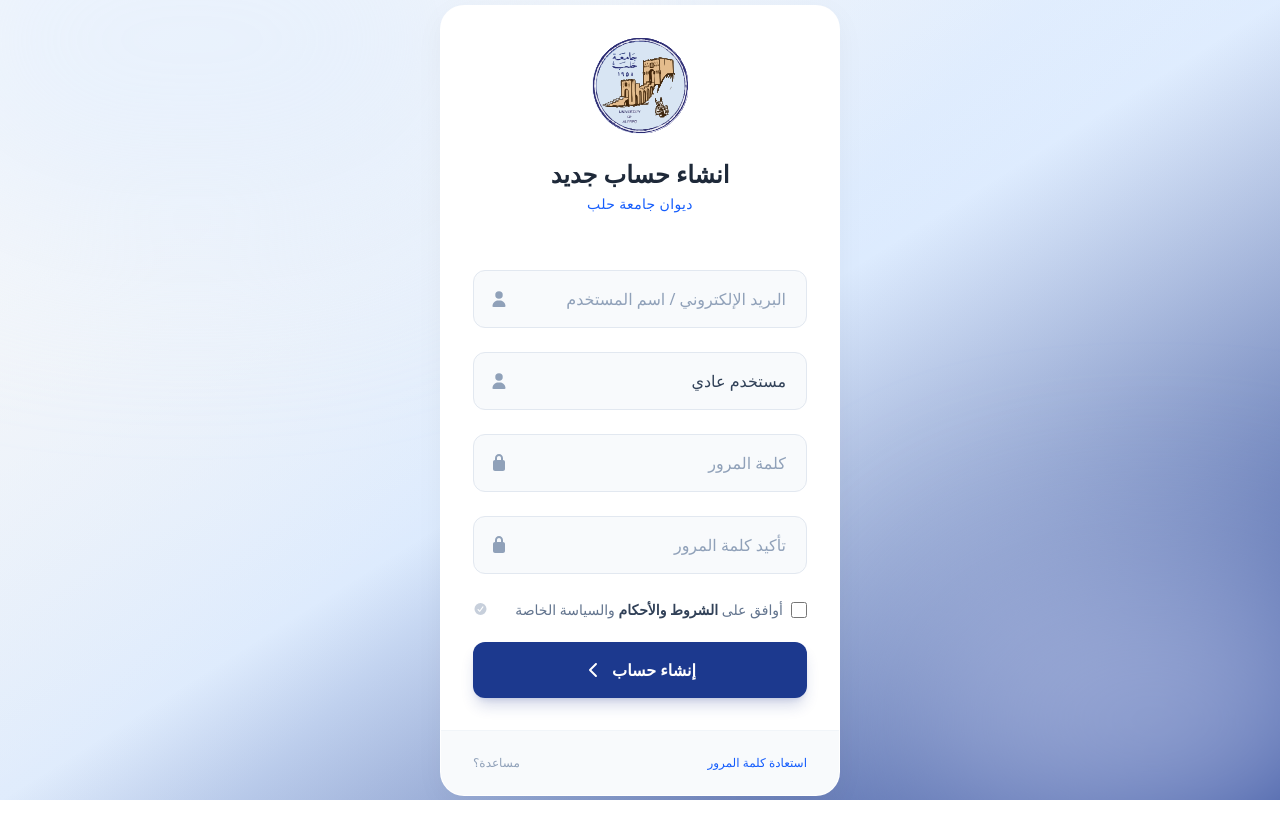
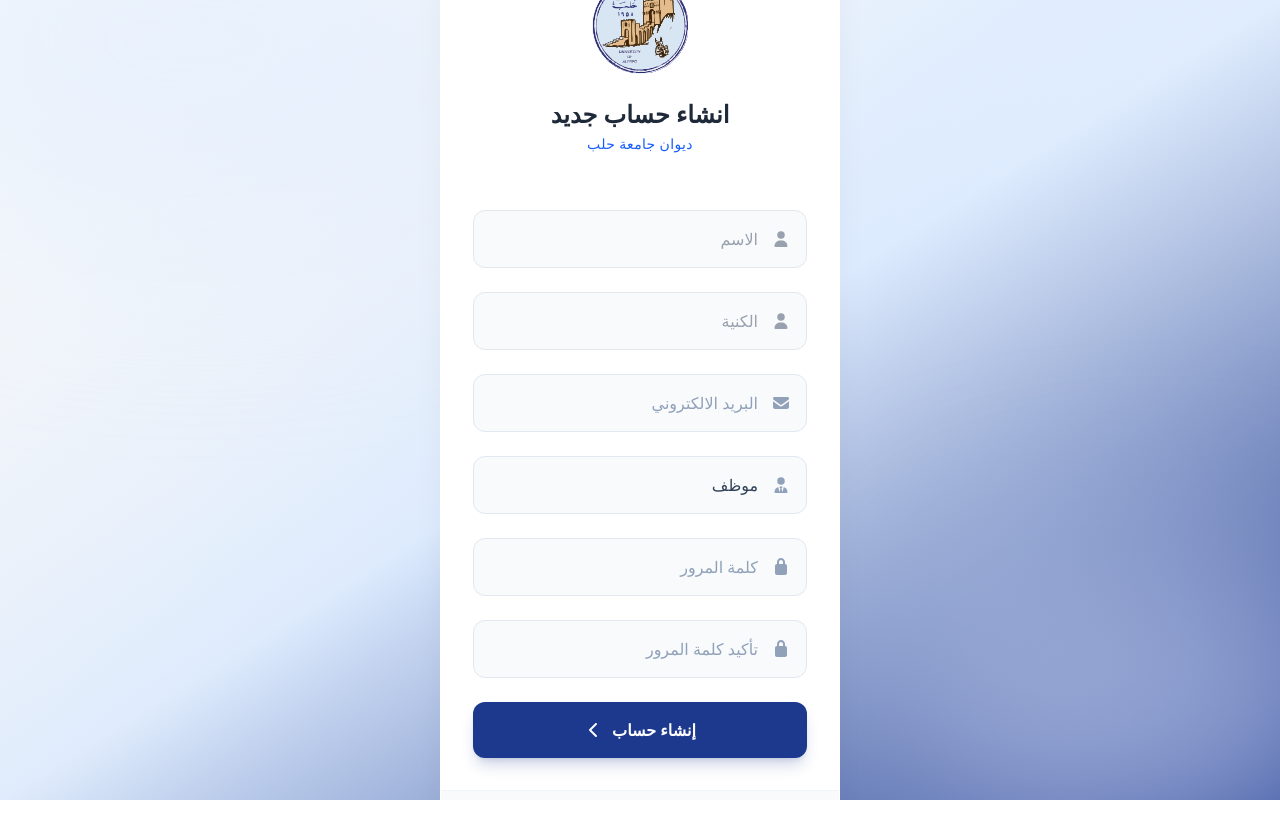
Before and after one commit to PROuserR/university_mailbox_system, a Next.js app: page /auth/signup in a window 1280 px wide. Built offline with nearby package versions, Linux system fonts and the light colour scheme; grey boxes are pictures that could not be loaded.

Commit message:
added auth api

```diff
--- a/app/auth/forget-password/page.tsx
+++ b/app/auth/forget-password/page.tsx
@@ -1,31 +1,37 @@
 'use client'
 import { FontAwesomeIcon } from '@fortawesome/react-fontawesome';
-import { faEnvelope, faLock, faArrowRight } from '@fortawesome/free-solid-svg-icons';
+import { faEnvelope, faArrowRight } from '@fortawesome/free-solid-svg-icons';
+import axios from 'axios';
+import { useState } from 'react';
 
-// --- Mock Component for demonstration ---
-// Replace this with your actual Logo component/image
-const MailLogo = () => (
-    <div className="relative w-24 h-24">
-        {/* Placeholder for the actual circular logo image */}
-        <div className="bg-blue-100 rounded-full flex items-center justify-center text-xl font-bold text-blue-600">
-            MAIL
-        </div>
-    </div>
-);
+export default function ForgotPasswordPage() {
+    const [email, setEmail] = useState("");
 
-const ForgotPasswordPage = () => {
-    const handleSubmit = (e) => {
+
+    const forgetPassword = async () => {
+        const userData = { "email": email };
+        const res = await axios.post("http://universitymailbox.runasp.net/api/auth/forget-password", userData)
+        console.log(res)
+    }
+
+    const handleSubmit = (e: React.FormEvent<HTMLFormElement>) => {
         e.preventDefault();
         // Handle form submission logic (e.g., calling an API to send reset link)
+        forgetPassword();
         console.log("Password reset requested.");
     };
 
     return (
         // Main Container: Centers content on the screen
-        <div className="flex w-full h-full items-center justify-center min-h-screen bg-gray-50 p-4">
+        <div
+            className="h-full w-full absolute left-0 top-0 flex items-center justify-center font-sans text-right overflow-y-hidden z-10">
+
+            {/* Gradient Overlay */}
+            <div className="absolute inset-0 bg-gradient-to-br from-gray-50 via-blue-200 to-blue-900" />
+
 
             {/* Card Wrapper: Defines the visible, contained element */}
-            <div className="w-full max-w-md bg-white p-8 sm:p-10 rounded-xl shadow-2xl transition-all duration-300">
+            <div className="relative z-20 w-full max-w-md px-4 py-6 bg-white rounded-3xl shadow-2xl border border-gray-100 flex flex-col items-center">
 
                 {/* Header Section (Logo and Title) */}
                 <div className="text-center mb-16">
@@ -38,13 +44,9 @@ const ForgotPasswordPage = () => {
                 </div>
 
                 {/* The Form */}
-                <form onSubmit={handleSubmit} className="space-y-12">
-
+                <form onSubmit={handleSubmit} className="space-y-8 w-full">
                     {/* Input Field: Email/Username */}
                     <div>
-                        <label htmlFor="email" className="block text-sm font-medium text-gray-700 mb-1" dir='rtl'>
-                            البريد الإلكتروني أو اسم المستخدم *
-                        </label>
                         <div className="relative flex flex-row-reverse items-center">
                             {/* Icon Placement */}
                             <div className="absolute inset-y-0 right-4 pl-3 flex items-center pointer-events-none">
@@ -56,7 +58,8 @@ const ForgotPasswordPage = () => {
                                 id="email"
                                 name="email"
                                 type="email"
-                                placeholder="البريد الإلكتروني أو اسم المستخدم"
+                                onChange={(e) => setEmail(e.target.value)}
+                                placeholder="البريد الإلكتروني"
                                 required
                                 className="block w-full pr-12 py-3 border border-gray-300 rounded-lg focus:ring-blue-500 focus:border-blue-500 transition duration-150 text-right"
                             />
@@ -91,5 +94,3 @@ const ForgotPasswordPage = () => {
         </div>
     );
 };
-
-export default ForgotPasswordPage;
--- a/app/auth/login/page.tsx
+++ b/app/auth/login/page.tsx
@@ -9,25 +9,26 @@ import {
 } from "@fortawesome/free-solid-svg-icons";
 import Image from "next/image";
 import Link from "next/link";
+import axios from 'axios';
 
 export default function LoginPage() {
     const [email, setEmail] = useState("");
     const [password, setPassword] = useState("");
     const [isLoading, setIsLoading] = useState(false);
 
+    const loginUser = async () => {
+        const userData = { "email": email, "password": password };
+        const res = await axios.post("http://universitymailbox.runasp.net/api/auth/login", userData)
+        console.log(res)
+    }
+
     const handleSubmit = async (e: React.FormEvent<HTMLFormElement>) => {
         e.preventDefault();
         if (!email || !password) return;
+        loginUser();
+        setIsLoading(true);
+    };
 
-        setIsLoading(true);
-
-        // Simulate login process
-        setTimeout(() => {
-            console.log("Logging in with:", email, password);
-            alert(`Login attempted for: ${email}`);
-            setIsLoading(false);
-        }, 1500);
-    };
 
     return (
         <div
@@ -62,12 +63,13 @@ export default function LoginPage() {
                 {/* --- LOGIN FORM SECTION --- */}
                 <form onSubmit={handleSubmit} className="w-full space-y-6 mb-8">
 
+
                     {/* Email Input Group */}
                     <div className="relative group transition-all duration-300">
                         <input
                             id="email"
-                            type="text"
-                            placeholder="البريد الإلكتروني / اسم المستخدم"
+                            type="email"
+                            placeholder="البريد الإلكتروني"
                             value={email}
                             onChange={(e) => setEmail(e.target.value)}
                             className="w-full bg-gray-50 border border-gray-200 rounded-xl px-4 py-4 pr-12 text-slate-700 focus:bg-white focus:outline-none focus:border-blue-500 focus:ring-4 focus:ring-blue-500/10 transition-all duration-300 placeholder:text-gray-400"
@@ -76,7 +78,7 @@ export default function LoginPage() {
 
                         {/* FontAwesome Icon - User */}
                         <div className="absolute right-4 top-1/2 -translate-y-1/2 text-gray-400 group-focus-within:text-blue-600 transition-colors duration-300">
-                            <FontAwesomeIcon icon={faUser} className="w-5 h-5" />
+                            <FontAwesomeIcon icon={faEnvelope} className="w-5 h-5" />
                         </div>
                     </div>
 
--- a/app/auth/signup/page.tsx
+++ b/app/auth/signup/page.tsx
@@ -5,19 +5,30 @@ import { FontAwesomeIcon } from "@fortawesome/react-fontawesome";
 import {
     faUser,
     faLock,
-    faCheckCircle,
-    faChevronRight
+    faChevronRight,
+    faEnvelope,
+    faUserTie
 } from "@fortawesome/free-solid-svg-icons";
 import Image from "next/image";
+import axios from 'axios';
+import Link from "next/link";
 
-export default function RegisterPage() {
+export default function SignupPage() {
     const [email, setEmail] = useState("");
     const [password, setPassword] = useState("");
     const [confirmPassword, setConfirmPassword] = useState("");
     const [agreeToTerms, setAgreeToTerms] = useState(false);
-    const [userType, setUserType] = useState("normal"); // New state for user type
+    const [firstname, setFirstname] = useState("");
+    const [lastname, setLastname] = useState("");
+    const [userType, setUserType] = useState("employee"); // New state for user type
 
-    const handleRegister = (e: FormEvent<HTMLFormElement>) => {
+    const signupUser = async () => {
+        const userData = { "firstName": firstname, "lastName": lastname, "email": email, "password": password, "role": userType };
+        const res = await axios.post("http://universitymailbox.runasp.net/api/users", userData)
+        console.log(res)
+    }
+
+    const handleRegister = (e: React.FormEvent<HTMLFormElement>) => {
         e.preventDefault();
         if (password !== confirmPassword) {
             alert("كلمة المرور والتأكيد غير متطابقين");
@@ -27,6 +38,7 @@ export default function RegisterPage() {
             alert("يرجى الموافقة على الشروط والأحكام");
             return;
         }
+        signupUser()
         console.log("User registered:", { email, userType });
         alert("تم إنشاء الحساب بنجاح!");
     };
@@ -65,40 +77,79 @@ export default function RegisterPage() {
                 {/* Form */}
                 <form onSubmit={handleRegister} className="p-8 space-y-6">
 
-                    {/* Input Group 1: Email/Username */}
-                    <div className="relative group">
+
+                    {/* Firstname Input Group */}
+                    <div className="relative group transition-all duration-300">
                         <input
+                            id="firstname"
                             type="text"
-                            id="username"
-                            placeholder="البريد الإلكتروني / اسم المستخدم"
-                            value={email}
-                            onChange={(e) => setEmail(e.target.value)}
-                            className="w-full bg-slate-50 text-slate-700 border border-slate-200 rounded-xl px-5 py-4 pl-12 focus:bg-white focus:outline-none focus:ring-2 focus:ring-blue-100 focus:border-blue-300 transition-all duration-300 placeholder:text-slate-400"
+                            placeholder="الاسم"
+                            value={firstname}
+                            onChange={(e) => setFirstname(e.target.value)}
+                            className="w-full bg-gray-50 border border-gray-200 rounded-xl px-4 py-4 pr-12 text-slate-700 focus:bg-white focus:outline-none focus:border-blue-500 focus:ring-4 focus:ring-blue-500/10 transition-all duration-300 placeholder:text-gray-400"
                             required
                         />
-                        <div className="absolute left-4 top-1/2 -translate-y-1/2 text-slate-400 group-focus-within:text-blue-500 transition-colors">
+
+                        {/* FontAwesome Icon - User */}
+                        <div className="absolute right-4 top-1/2 -translate-y-1/2 text-gray-400 group-focus-within:text-blue-600 transition-colors duration-300">
                             <FontAwesomeIcon icon={faUser} className="w-5 h-5" />
                         </div>
                     </div>
 
-                    {/* Input Group 1.5: User Type */}
+                    {/* Lastname Input Group */}
+                    <div className="relative group transition-all duration-300">
+                        <input
+                            id="lastname"
+                            type="text"
+                            placeholder="الكنية"
+                            value={lastname}
+                            onChange={(e) => setLastname(e.target.value)}
+                            className="w-full bg-gray-50 border border-gray-200 rounded-xl px-4 py-4 pr-12 text-slate-700 focus:bg-white focus:outline-none focus:border-blue-500 focus:ring-4 focus:ring-blue-500/10 transition-all duration-300 placeholder:text-gray-400"
+                            required
+                        />
+
+                        {/* FontAwesome Icon - User */}
+                        <div className="absolute right-4 top-1/2 -translate-y-1/2 text-gray-400 group-focus-within:text-blue-600 transition-colors duration-300">
+                            <FontAwesomeIcon icon={faUser} className="w-5 h-5" />
+                        </div>
+                    </div>
+
+
+
+                    {/* Input Group: Email */}
+                    <div className="relative group">
+                        <input
+                            type="email"
+                            id="email"
+                            placeholder="البريد الالكتروني"
+                            value={email}
+                            onChange={(e) => setEmail(e.target.value)}
+                            className="w-full bg-slate-50 text-slate-700 border border-slate-200 rounded-xl px-5 py-4 pr-12 focus:bg-white focus:outline-none focus:ring-2 focus:ring-blue-100 focus:border-blue-300 transition-all duration-300 placeholder:text-slate-400"
+                            required
+                        />
+                        <div className="absolute right-4 top-1/2 -translate-y-1/2 text-slate-400 group-focus-within:text-blue-500 transition-colors">
+                            <FontAwesomeIcon icon={faEnvelope} className="w-5 h-5" />
+                        </div>
+                    </div>
+
+                    {/* Input Group: User Type */}
                     <div className="relative group">
                         <select
                             id="userType"
                             value={userType}
                             onChange={(e) => setUserType(e.target.value)}
-                            className="w-full bg-slate-50 text-slate-700 border border-slate-200 rounded-xl px-5 py-4 pl-12 focus:bg-white focus:outline-none focus:ring-2 focus:ring-blue-100 focus:border-blue-300 transition-all duration-300 placeholder:text-slate-400 appearance-none"
+                            className="w-full bg-slate-50 text-slate-700 border border-slate-200 rounded-xl px-5 py-4 pr-12 focus:bg-white focus:outline-none focus:ring-2 focus:ring-blue-100 focus:border-blue-300 transition-all duration-300 placeholder:text-slate-400 appearance-none"
                             required
                         >
-                            <option value="normal">مستخدم عادي</option>
-                            <option value="admin">مسؤول</option>
+                            <option value="employee">موظف</option>
+                            <option value="dean">مسؤول</option>
                         </select>
-                        <div className="absolute left-4 top-1/2 -translate-y-1/2 text-slate-400">
-                            <FontAwesomeIcon icon={faUser} className="w-5 h-5" />
+                        <div className="absolute right-4 top-1/2 -translate-y-1/2 text-slate-400">
+                            <FontAwesomeIcon icon={faUserTie} className="w-5 h-5" />
                         </div>
                     </div>
 
-                    {/* Input Group 2: Password */}
+                    {/* Input Group: Password */}
                     <div className="relative group">
                         <input
                             type="password"
@@ -106,15 +157,15 @@ export default function RegisterPage() {
                             placeholder="كلمة المرور"
                             value={password}
                             onChange={(e) => setPassword(e.target.value)}
-                            className="w-full bg-slate-50 text-slate-700 border border-slate-200 rounded-xl px-5 py-4 pl-12 focus:bg-white focus:outline-none focus:ring-2 focus:ring-blue-100 focus:border-blue-300 transition-all duration-300 placeholder:text-slate-400"
+                            className="w-full bg-slate-50 text-slate-700 border border-slate-200 rounded-xl px-5 py-4 pr-12 focus:bg-white focus:outline-none focus:ring-2 focus:ring-blue-100 focus:border-blue-300 transition-all duration-300 placeholder:text-slate-400"
                             required
                         />
-                        <div className="absolute left-4 top-1/2 -translate-y-1/2 text-slate-400 group-focus-within:text-blue-500 transition-colors">
+                        <div className="absolute right-4 top-1/2 -translate-y-1/2 text-slate-400 group-focus-within:text-blue-500 transition-colors">
                             <FontAwesomeIcon icon={faLock} className="w-5 h-5" />
                         </div>
                     </div>
 
-                    {/* Input Group 3: Confirm Password */}
+                    {/* Input Group: Confirm Password */}
                     <div className="relative group">
                         <input
                             type="password"
@@ -122,16 +173,16 @@ export default function RegisterPage() {
                             placeholder="تأكيد كلمة المرور"
                             value={confirmPassword}
                             onChange={(e) => setConfirmPassword(e.target.value)}
-                            className="w-full bg-slate-50 text-slate-700 border border-slate-200 rounded-xl px-5 py-4 pl-12 focus:bg-white focus:outline-none focus:ring-2 focus:ring-blue-100 focus:border-blue-300 transition-all duration-300 placeholder:text-slate-400"
+                            className="w-full bg-slate-50 text-slate-700 border border-slate-200 rounded-xl px-5 py-4 pr-12 focus:bg-white focus:outline-none focus:ring-2 focus:ring-blue-100 focus:border-blue-300 transition-all duration-300 placeholder:text-slate-400"
                             required
                         />
-                        <div className="absolute left-4 top-1/2 -translate-y-1/2 text-slate-400 group-focus-within:text-blue-500 transition-colors">
+                        <div className="absolute right-4 top-1/2 -translate-y-1/2 text-slate-400 group-focus-within:text-blue-500 transition-colors">
                             <FontAwesomeIcon icon={faLock} className="w-5 h-5" />
                         </div>
                     </div>
 
                     {/* Checkbox Terms */}
-                    <div className="flex items-start gap-3 pt-1">
+                    {/* <div className="flex items-start gap-3 pt-1">
                         <div className="flex-1">
                             <label className="flex items-center gap-2 cursor-pointer group">
                                 <input
@@ -148,7 +199,7 @@ export default function RegisterPage() {
                         <div className="text-xs text-slate-400">
                             <FontAwesomeIcon icon={faCheckCircle} className="w-4 h-4 opacity-50" />
                         </div>
-                    </div>
+                    </div> */}
 
                     {/* Submit Button */}
                     <button
@@ -163,13 +214,13 @@ export default function RegisterPage() {
 
                 {/* Footer Links */}
                 <div className="bg-slate-50 px-8 py-6 border-t border-slate-100 flex items-center justify-between text-xs">
-                    <a href="#" className="text-blue-600 hover:text-blue-700 hover:underline decoration-blue-300 underline-offset-4 transition-all">
+                    <Link href="/auth/forget-password" className="text-blue-600 hover:text-blue-700 hover:underline decoration-blue-300 underline-offset-4 transition-all">
                         استعادة كلمة المرور
-                    </a>
+                    </Link>
 
-                    <a href="#" className="text-slate-400 hover:text-blue-600 transition-colors">
+                    <Link href="/support" className="text-slate-400 hover:text-blue-600 transition-colors">
                         مساعدة؟
-                    </a>
+                    </Link>
                 </div>
             </div>
         </div>
--- a/app/dashboard/page.tsx
+++ b/app/dashboard/page.tsx
@@ -17,7 +17,6 @@ export default function DashboardPage() {
                 <div className="flex-1 bg-white rounded-xl border">
                     <MailViewer />
                 </div>
-
             </div>
         </main>
     );
--- a/app/layout.tsx
+++ b/app/layout.tsx
@@ -36,7 +36,7 @@ export default function RootLayout({
           <Navbar />
         </header>
 
-        <main className="flex flex-row-reverse my-4 w-full">
+        <main className="flex flex-row-reverse w-full">
           <Sidebar />
           {children}
         </main>
--- a/components/layout/navbar.tsx
+++ b/components/layout/navbar.tsx
@@ -7,10 +7,11 @@ import {
     faSearch,
 } from "@fortawesome/free-solid-svg-icons";
 import Image from "next/image";
+import Link from "next/link";
 
 export default function Navbar() {
     return (
-        <nav className="w-full h-16 bg-white border-b flex items-center justify-between px-6" dir="rtl">
+        <nav className="w-full h-16 bg-blue-100 text-gray-800 flex items-center justify-between px-6" dir="rtl">
 
             {/* RIGHT (in RTL): Logo */}
             <div className="flex items-center gap-2">
@@ -25,7 +26,7 @@ export default function Navbar() {
                         placeholder="ابحث في البريد، الأشخاص، المجموعات..."
                         className="bg-transparent outline-none w-full text-sm text-right"
                     />
-                    <FontAwesomeIcon icon={faSearch} className="text-gray-400 ml-2" />
+                    <FontAwesomeIcon icon={faSearch} className="text-black ml-2" />
                 </div>
             </div>
 
@@ -33,25 +34,25 @@ export default function Navbar() {
             <div className="flex items-center gap-5">
 
                 {/* Help */}
-                <FontAwesomeIcon
-                    icon={faCircleQuestion}
-                    className="text-gray-600 text-lg cursor-pointer"
-                />
+                <Link href="/support">
+                    <FontAwesomeIcon
+                        icon={faCircleQuestion}
+                        className="text-lg cursor-pointer"
+                    />
+                </Link>
 
                 {/* Settings */}
+                <Link href="/settings">
                 <FontAwesomeIcon
                     icon={faGear}
-                    className="text-gray-600 text-lg cursor-pointer"
+                    className="text-lg cursor-pointer"
                 />
+                </Link>
 
                 {/* Profile */}
                 <div className="flex items-center gap-2 cursor-pointer">
-                    <div className="hidden md:block text-sm text-right">
-                        <p className="text-gray-700 font-medium">د. سارة جونسون</p>
-                        <p className="text-gray-400 text-xs">أستاذة</p>
-                    </div>
                     <img
-                        src="/avatar.png"
+                        src="https://images.pexels.com/photos/32356013/pexels-photo-32356013.jpeg"
                         alt="profile"
                         className="w-8 h-8 rounded-full object-cover"
                     />
--- a/components/layout/sidebar.tsx
+++ b/components/layout/sidebar.tsx
@@ -21,7 +21,7 @@ export default function Sidebar() {
 
     return (
         <aside
-            className="w-64 h-[90vh] bg-white border-l p-4 flex flex-col justify-between "
+            className="w-64 h-[calc(100vh-64px)] bg-gray-50 p-4 flex flex-col justify-between "
             dir="rtl"
         >
             {/* TOP SECTION */}
--- a/package.json
+++ b/package.json
@@ -20,11 +20,12 @@
     "@tiptap/pm": "^3.22.4",
     "@tiptap/react": "^3.22.4",
     "@tiptap/starter-kit": "^3.22.4",
-    "axios": "^1.15.1",
+    "axios": "^1.15.2",
     "motion": "^12.38.0",
     "next": "16.2.2",
     "react": "19.2.4",
     "react-dom": "19.2.4",
+    "yup": "^1.7.1",
     "zustand": "^5.0.12"
   },
   "devDependencies": {
```
Also changed, not shown: 1 other file (tests, documents, lock files or other folders).
